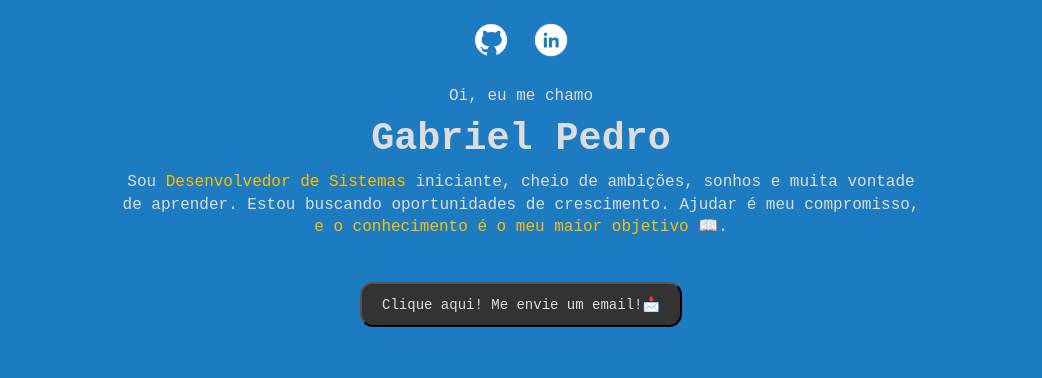
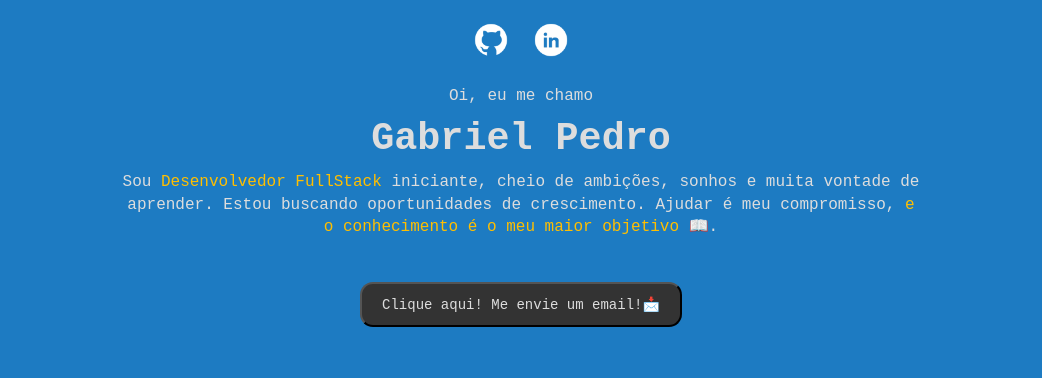
Before and after one commit to gabriel09-cpu/meu_curriculo, a website: page public/index.html in a window 1280 px wide. Shown: the top 378 px of the page, without its empty margins (119-1161 px from the left). Drawn offline with Linux system fonts and the light colour scheme; a web font is replaced by a local one.

Commit message:
Atualizando

```diff
--- a/public/index.html
+++ b/public/index.html
@@ -32,7 +32,7 @@
     <p class="texto">Oi, eu me chamo</p>
     <h1 class="nome">Gabriel Pedro</h1>
     <p class="texto">
-      Sou <span class="sp">Desenvolvedor de Sistemas</span> iniciante, cheio de ambições, sonhos e muita
+      Sou <span class="sp">Desenvolvedor FullStack</span> iniciante, cheio de ambições, sonhos e muita
       vontade de aprender. Estou buscando oportunidades de crescimento. Ajudar é
       meu compromisso, <span class="sp">e o conhecimento é o meu maior objetivo 📖</span>.
     </p>
```
